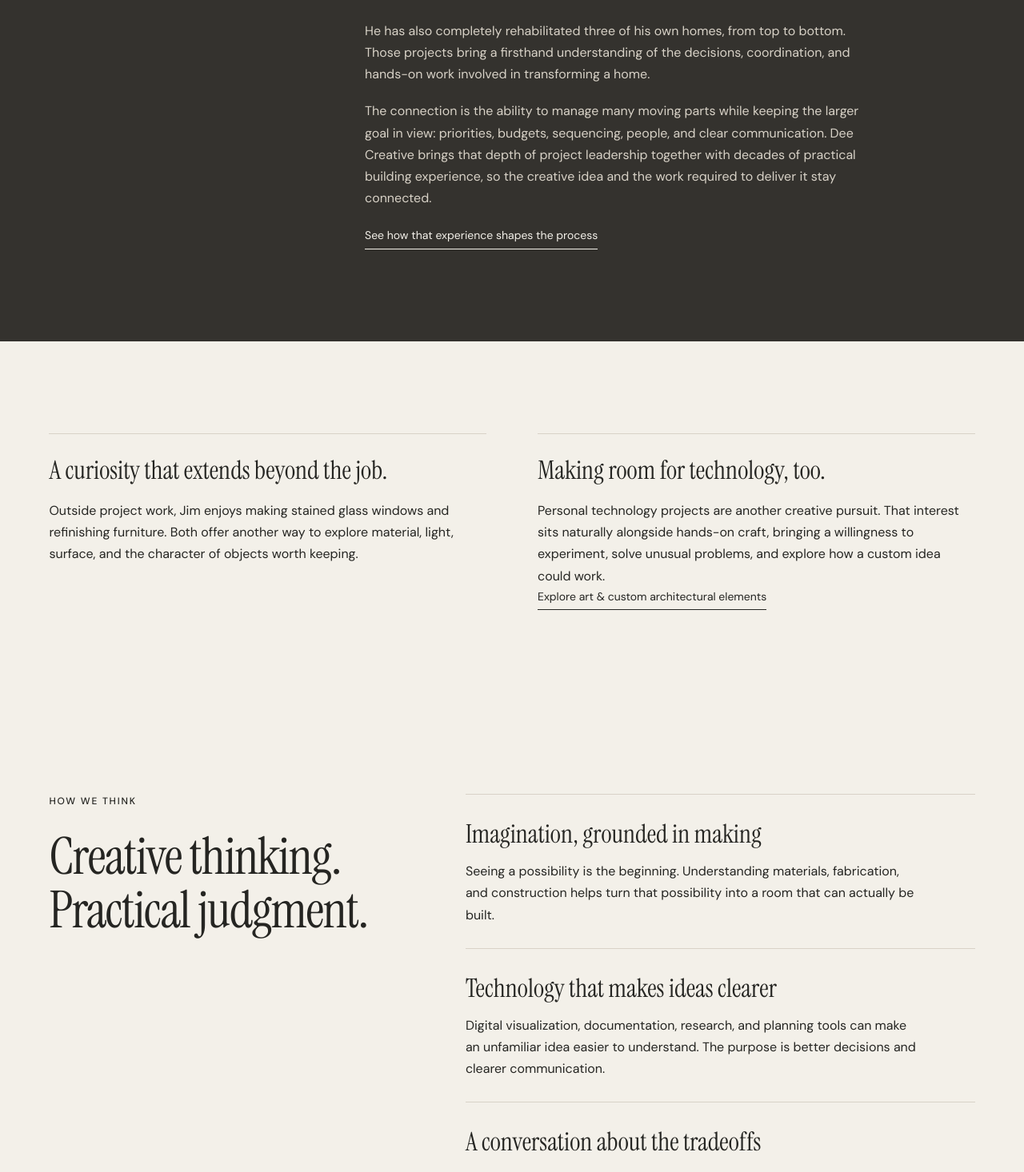
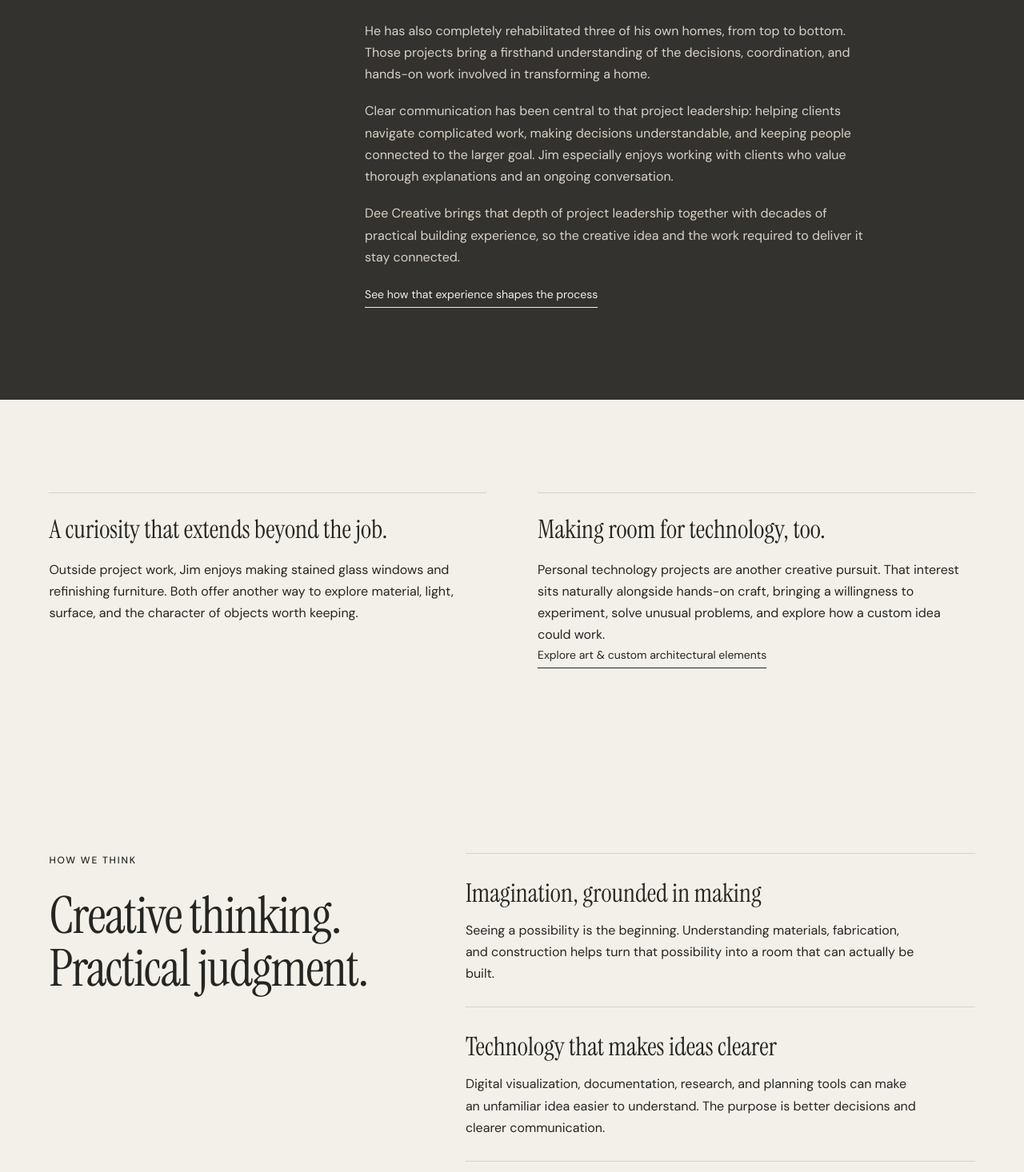
Before and after one commit to jpdnft/dee_creative, a Next.js app: page /about in a window 1280 px wide. Shown: the part 2684-4150 px from the top of the page at 80% size. Built offline with nearby package versions, Linux system fonts and the light colour scheme; no server answers.

Commit message:
Emphasize clear communication throughout client experience

```diff
--- a/app/about/page.tsx
+++ b/app/about/page.tsx
@@ -12,7 +12,7 @@ export const metadata = pageMetadata("About the Studio", "Meet the thinking behi
 const principles = [
   ["Imagination, grounded in making", "Seeing a possibility is the beginning. Understanding materials, fabrication, and construction helps turn that possibility into a room that can actually be built."],
   ["Technology that makes ideas clearer", "Digital visualization, documentation, research, and planning tools can make an unfamiliar idea easier to understand. The purpose is better decisions and clearer communication."],
-  ["A conversation about the tradeoffs", "Proportion, function, material, cost, and construction often pull in different directions. Discussing the choices openly helps the design reflect what matters most to you."],
+  ["Clarity through conversation", "Jim’s particular strength is helping people navigate complexity. He brings clarity to unfamiliar decisions, explains the reasoning behind recommendations, and keeps the larger goal connected to the details. Thorough questions and an ongoing dialogue are welcome."],
   ["Leadership through the whole project", "Scope, sequencing, sourcing, and coordination are part of the design-build work. Thoughtful execution keeps the architectural idea present in the everyday decisions."],
 ];
 
@@ -37,7 +37,8 @@ export default function AboutPage() {
         <p>Across a career spanning high-tech, publishing, financial services, and blockchain, Jim has consistently been entrusted with complex projects where the stakes—and the financial responsibilities—were substantial.</p>
         <p>That experience includes multi-million-dollar national projects at Deloitte, blockchain projects generating tens of millions in revenue, mission-critical publishing projects, and leadership of marketing and communications for major international exhibitions.</p>
         <p>He has also completely rehabilitated three of his own homes, from top to bottom. Those projects bring a firsthand understanding of the decisions, coordination, and hands-on work involved in transforming a home.</p>
-        <p>The connection is the ability to manage many moving parts while keeping the larger goal in view: priorities, budgets, sequencing, people, and clear communication. Dee Creative brings that depth of project leadership together with decades of practical building experience, so the creative idea and the work required to deliver it stay connected.</p>
+        <p>Clear communication has been central to that project leadership: helping clients navigate complicated work, making decisions understandable, and keeping people connected to the larger goal. Jim especially enjoys working with clients who value thorough explanations and an ongoing conversation.</p>
+        <p>Dee Creative brings that depth of project leadership together with decades of practical building experience, so the creative idea and the work required to deliver it stay connected.</p>
         <a className="text-link" href="/process">See how that experience shapes the process</a>
       </div>
     </section>
--- a/app/editorial.module.css
+++ b/app/editorial.module.css
@@ -11,6 +11,9 @@
 .split > div > p { max-width: 57ch; font-size: 1rem; }
 .split a { margin-top: 1.5rem; }
 .formTitle { font-size: clamp(2.5rem, 3.5vw, 3.5rem); margin-top: 1.5rem; }
+.communicationNote { margin-top: 2rem; padding-top: 1.5rem; border-top: 1px solid var(--rule); }
+.communicationNote h3 { font-size: 1.8rem; line-height: 1.2; margin-bottom: .8rem; }
+.communicationNote p { font-size: 1rem; max-width: 42ch; }
 .stages { border-top: 1px solid var(--rule); padding-block: 0; }
 .stage { display: grid; grid-template-columns: 1fr 2.2fr; gap: 3rem; padding-block: 3.5rem; border-bottom: 1px solid var(--rule); }
 .stageLabel { display: flex; gap: 1rem; align-items: baseline; }
--- a/app/globals.css
+++ b/app/globals.css
@@ -119,6 +119,7 @@ h1 { font-size: var(--display); line-height: .97; letter-spacing: -.027em; }
 .process { background: var(--ivory); max-width: none; border-block: 1px solid var(--rule); }
 .process-heading { max-width: 740px; }
 .process-heading h2 { margin: 1.8rem 0; }
+.communication-heading { font-size: 2rem; line-height: 1.2; margin: 1.8rem 0 .8rem; }
 .process-heading > p:last-child { max-width: 55ch; font-size: 1rem; }
 .process-list { list-style: none; margin: 4rem 0 0; padding: 0; display: grid; grid-template-columns: repeat(5, 1fr); gap: 2rem; }
 .process-list li { border-top: 1px solid var(--rule); padding-top: 1.3rem; }
--- a/app/page.tsx
+++ b/app/page.tsx
@@ -35,7 +35,7 @@ export default function Home() {
       </section>
 
       <section id="process" className="section process" aria-labelledby="process-heading">
-        <div className="process-heading"><p className="eyebrow">04 / From possibility to place</p><h2 id="process-heading">An idea, carried through.</h2><p>A clear path from understanding the space to bringing it together. One project leader keeping the idea and the practical details in view.</p></div>
+        <div className="process-heading"><p className="eyebrow">04 / From possibility to place</p><h2 id="process-heading">An idea, carried through.</h2><p>A clear path from understanding the space to bringing it together. One project leader keeping the idea and the practical details in view.</p><h3 className="communication-heading">A clear path. An ongoing conversation.</h3><p>Good decisions begin with understanding. We explain the ideas, options, costs, and tradeoffs, helping you navigate unfamiliar territory and make informed choices throughout the project.</p></div>
         <ol className="process-list">{process.map((stage, index) => <li key={stage.title}><img className="process-icon" src={`/icons/process/${stage.title.toLowerCase()}.svg`} width={48} height={48} alt="" aria-hidden="true" /><span className="process-number">0{index + 1}</span><h3>{stage.title}</h3><p>{stage.text}</p></li>)}</ol><a className="text-link services-overview-link" href="/process">See how we work</a>
       </section>
 
--- a/app/process/page.tsx
+++ b/app/process/page.tsx
@@ -13,7 +13,7 @@ export default function ProcessPage() {
   return <main id="main"><Breadcrumbs items={[{ name: "Process", path: "/process" }]} />
     <section className={`section ${styles.opening}`} aria-labelledby="process-title"><p className="eyebrow">Process / From possibility to place</p><div className={styles.openingGrid}><h1 id="process-title">A good idea<br />deserves a<br /><em>clear path.</em></h1><div className={styles.openingCopy}><p>Every home asks different questions. A thoughtful process gives us a way to answer them together, from the first conversation through construction and the final details.</p><a className="text-link" href="#discover">Discover the five stages</a></div></div><nav className={processStyles.stageNavigation} aria-label="Project stages">{stages.map((stage, index) => <a key={stage.name} href={`#${stage.name.toLowerCase()}`}><span>0{index + 1}</span>{stage.name}</a>)}</nav></section>
     <div id="stages">{stages.map((stage, index) => <section id={stage.name.toLowerCase()} className={`${processStyles.stage} ${processStyles[stage.name.toLowerCase()]}`} key={stage.name} aria-labelledby={`${stage.name.toLowerCase()}-heading`}><div className={processStyles.inner}><div className={processStyles.chapter}><p className="eyebrow">0{index + 1} / From possibility to place</p><h2 id={`${stage.name.toLowerCase()}-heading`}>{stage.name}</h2><h3>{stage.subtitle}</h3></div><StudyImage image={processImages[stage.name]} className={processStyles.visual} priority={index === 0} sizes={index === 0 || index === 3 ? "100vw" : "(max-width: 760px) 100vw, 55vw"} /><div className={processStyles.body}>{stage.paragraphs.map(paragraph => <p key={paragraph}>{paragraph}</p>)}<p className={processStyles.focus}>{stage.focus}</p></div></div></section>)}</div>
-    <section className={`section ${styles.split} ${styles.dark}`} aria-labelledby="leadership-heading"><p className="eyebrow">The thread through it all</p><div><h2 id="leadership-heading">One project leader.<br />A shared understanding.</h2><p>Design, sourcing, and construction involve decisions that affect one another. Having a single project leader means those conversations can stay connected, rather than passing the idea from one discipline to the next.</p><p>Clear communication includes explaining options, costs, and practical tradeoffs—not simply presenting a finished design. The goal is a space that reflects your priorities and a scope you understand.</p><a className="text-link" href="/about">Meet the studio</a></div></section>
+    <section className={`section ${styles.split} ${styles.dark}`} aria-labelledby="leadership-heading"><p className="eyebrow">Clear communication / Throughout the project</p><div><h2 id="leadership-heading">One project leader.<br />An ongoing conversation.</h2><p>A complex project can bring unfamiliar decisions. Jim’s strength is helping you understand them: explaining the ideas, options, costs, and tradeoffs so you can make informed choices with the larger goal in view.</p><p>Design, sourcing, and construction affect one another. We talk through how a decision changes the scope, what an unexpected condition means, and which options are worth considering before choosing a way forward. Clear explanations and thoughtful questions are part of the work.</p><p>If you value thorough communication, you’re in the right place. We welcome an ongoing dialogue and the time spent making sure the reasoning behind the work is understood.</p><a className="text-link" href="/about">Meet the studio</a></div></section>
     <section className={`section ${styles.notes}`} aria-label="Planning considerations"><div><h3>Budget belongs at the beginning.</h3><p>An early investment discussion helps make design exploration useful. Materials, complexity, specialty work, and existing conditions all affect the scope. We consider those alongside the idea, rather than leaving them until the end.</p></div><div><h3>The house has a say, too.</h3><p>Older homes, retained features, and practical construction requirements can shape a project. Planning makes room for those realities. Timing and the sequence of work are discussed for the specific engagement.</p></div></section>
     <ProjectInvitation id="process-invitation" heading={<>Start with what<br />you want to <em>change.</em></>} text="You don’t need finished plans to begin a conversation. Tell us about the room, the idea, or the question you keep coming back to." />
   </main>;
--- a/app/start-a-project/page.tsx
+++ b/app/start-a-project/page.tsx
@@ -8,5 +8,5 @@ import styles from "@/app/editorial.module.css";
 export const metadata = pageMetadata("Start a Project", "Tell Jim about your room, your idea, or the architectural feature you have in mind. Begin a residential design-build conversation in Portland, Oregon.", "/start-a-project");
 
 export default function StartProjectPage() {
-  return <main id="main"><Breadcrumbs items={[{ name: "Start a Project", path: "/start-a-project" }]} /><section className={`section ${styles.opening}`} aria-labelledby="inquiry-title"><p className="eyebrow">Start a project / Portland, Oregon</p><div className={styles.openingGrid}><h1 id="inquiry-title">Tell us about<br /><em>the space.</em></h1><div className={styles.openingCopy}><p>A room that isn’t working. A library you’ve always wanted. An idea you need help developing.</p><p>You don’t need finished plans to begin. Share what you know, and we can start with the possibilities.</p><a className="text-link" href={site.phoneHref}>Prefer to talk? Call Jim at {site.phone}</a></div></div></section><section className={`section ${styles.split}`} aria-labelledby="inquiry-form-heading"><div><p className="eyebrow">A starting conversation</p><h2 id="inquiry-form-heading" className={styles.formTitle}>Your home.<br />Your priorities.</h2><p>Jim will review your inquiry and discuss the space, scope, and a suitable next step.</p><a className="text-link" href="/process">See how we work</a></div><ProjectForm enabled={!!inquiriesEnabled()} /></section></main>;
+  return <main id="main"><Breadcrumbs items={[{ name: "Start a Project", path: "/start-a-project" }]} /><section className={`section ${styles.opening}`} aria-labelledby="inquiry-title"><p className="eyebrow">Start a project / Portland, Oregon</p><div className={styles.openingGrid}><h1 id="inquiry-title">Tell us about<br /><em>the space.</em></h1><div className={styles.openingCopy}><p>A room that isn’t working. A library you’ve always wanted. An idea you need help developing.</p><p>You don’t need finished plans to begin. Share what you know, and we can start with the possibilities.</p><a className="text-link" href={site.phoneHref}>Prefer to talk? Call Jim at {site.phone}</a></div></div></section><section className={`section ${styles.split}`} aria-labelledby="inquiry-form-heading"><div><p className="eyebrow">A starting conversation</p><h2 id="inquiry-form-heading" className={styles.formTitle}>Your home.<br />Your priorities.</h2><p>Jim will review your inquiry and discuss the space, scope, and a suitable next step.</p><div className={styles.communicationNote}><h3>Questions are welcome here.</h3><p>If you value thoughtful explanations, an ongoing dialogue, and understanding the decisions behind the work, we are likely to work well together.</p></div><a className="text-link" href="/process">See how we work</a></div><ProjectForm enabled={!!inquiriesEnabled()} /></section></main>;
 }
```
